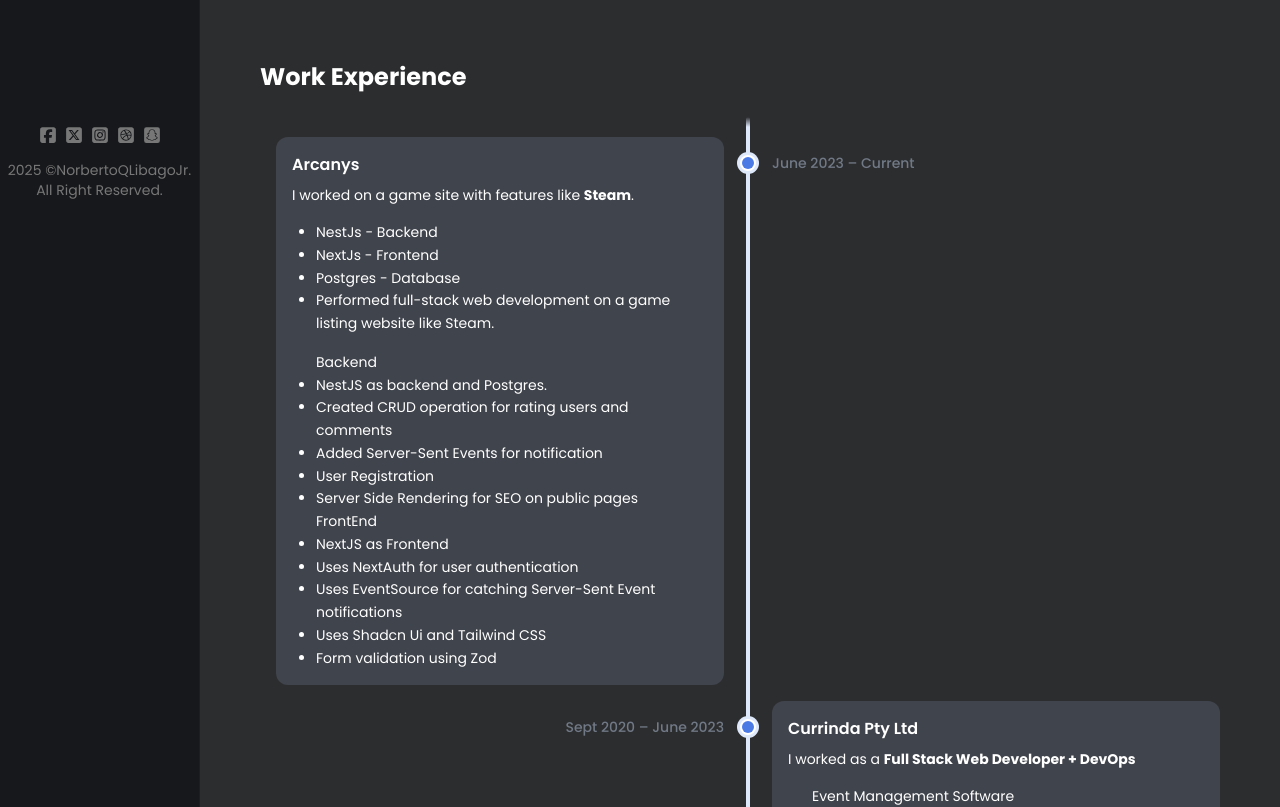
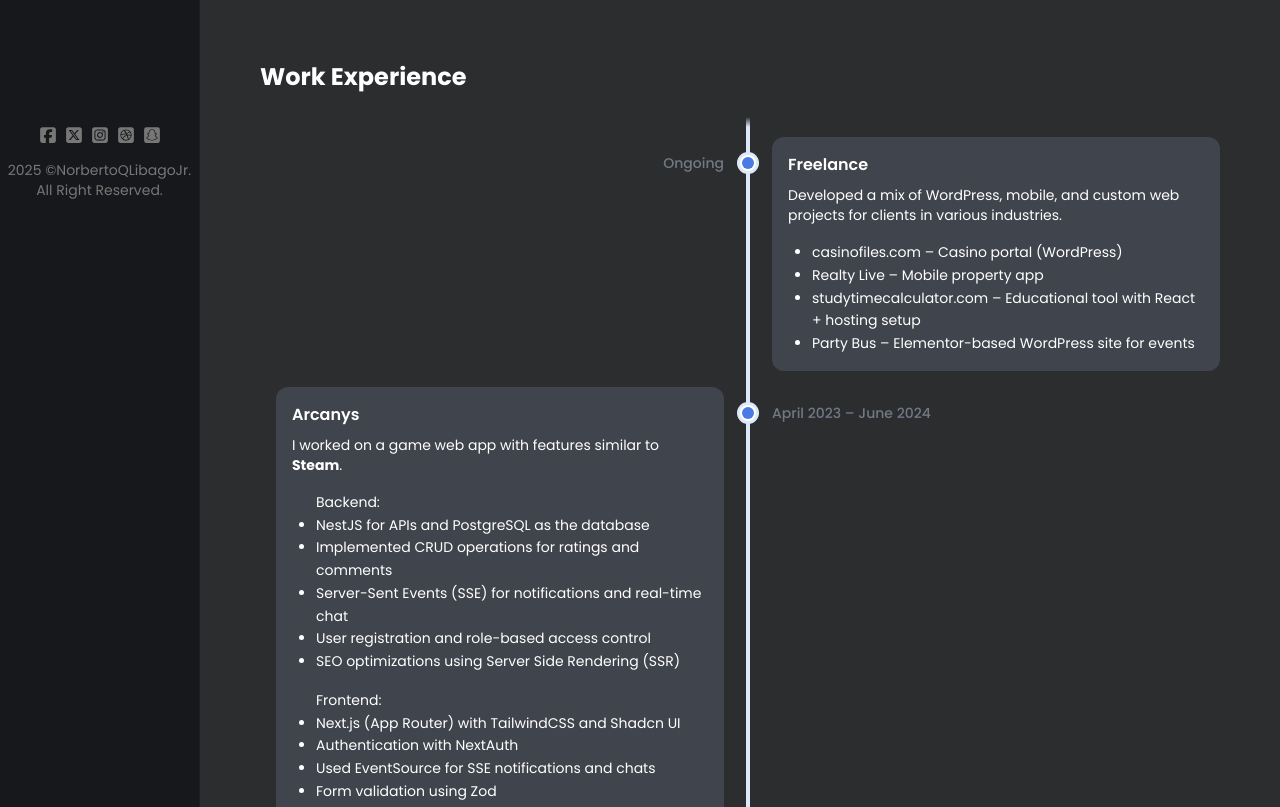
Before and after one commit to juntals01/aboutme, a Next.js app: page /resume in a window 1280 px wide. Shown: the part 460-1267 px from the top of the page. Built offline with nearby package versions, Linux system fonts and the light colour scheme.

Commit message:
fix: resume timeline - adds current work history

```diff
--- a/src/app/resume/page.tsx
+++ b/src/app/resume/page.tsx
@@ -161,7 +161,50 @@ const AboutPage = async () => {
 
             {/* Timeline */}
             <ul className='relative space-y-4 pl-10 md:pl-12 lg:pl-0'>
-              {/* Event */}
+              {/* Freelance Event */}
+              <li className='relative lg:ml-auto lg:w-1/2 lg:pl-6'>
+                <div className='absolute bottom-0 left-0 top-0 mt-5 flex w-10 -translate-x-full justify-center md:w-12 lg:-translate-x-6'>
+                  <div className='size-3 rounded-full bg-blue-500 ring ring-blue-100 ring-opacity-100 ring-offset-2 dark:bg-blue-300 dark:ring-blue-900 dark:ring-offset-gray-900' />
+                </div>
+                <div className='rounded-xl bg-gray-800 p-4 hover:ring hover:ring-gray-100 hover:ring-offset-2 dark:bg-gray-800 dark:ring-offset-gray-900 dark:hover:ring-gray-700'>
+                  <h4 className='mb-2 font-semibold'>Freelance</h4>
+                  <p className='text-sm'>
+                    Developed a mix of WordPress, mobile, and custom web
+                    projects for clients in various industries.
+                  </p>
+                  <ul className='text-sm leading-relaxed list-disc ml-6 mt-4'>
+                    <li>
+                      <a
+                        href='https://casinofiles.com/'
+                        target='_blank'
+                        rel='noopener noreferrer'
+                      >
+                        casinofiles.com
+                      </a>{' '}
+                      – Casino portal (WordPress)
+                    </li>
+                    <li>Realty Live – Mobile property app</li>
+                    <li>
+                      <a
+                        href='https://studytimecalculator.com/'
+                        target='_blank'
+                        rel='noopener noreferrer'
+                      >
+                        studytimecalculator.com
+                      </a>{' '}
+                      – Educational tool with React + hosting setup
+                    </li>
+                    <li>
+                      Party Bus – Elementor-based WordPress site for events
+                    </li>
+                  </ul>
+                </div>
+                <div className='px-4 py-2 lg:absolute lg:bottom-0 lg:left-0 lg:top-0 lg:mt-4 lg:flex lg:w-80 lg:-translate-x-full lg:flex-col lg:py-0 lg:pl-0 lg:pr-6 lg:text-right'>
+                  <p className='text-sm font-medium text-gray-500'>Ongoing</p>
+                </div>
+              </li>
+
+              {/* Arcanys Event */}
               <li className='relative lg:mr-auto lg:w-1/2 lg:pr-6'>
                 <div className='absolute bottom-0 left-0 top-0 mt-5 flex w-10 -translate-x-full justify-center md:w-12 lg:left-auto lg:right-0 lg:translate-x-6'>
                   <div className='size-3 rounded-full bg-blue-500 ring ring-blue-100 ring-opacity-100 ring-offset-2 dark:bg-blue-300 dark:ring-blue-900 dark:ring-offset-gray-900' />
@@ -169,44 +212,36 @@ const AboutPage = async () => {
                 <div className='rounded-xl bg-gray-800 p-4 hover:ring hover:ring-gray-100 hover:ring-offset-2 dark:bg-gray-800 dark:ring-offset-gray-900 dark:hover:ring-gray-700'>
                   <h4 className='mb-2 font-semibold'>Arcanys</h4>
                   <p className='text-sm'>
-                    I worked on a game site with features like <b>Steam</b>.
+                    I worked on a game web app with features similar to{' '}
+                    <b>Steam</b>.
                   </p>
                   <ul className='text-sm leading-relaxed list-disc ml-6 mt-4'>
-                    <li>NestJs - Backend</li>
-                    <li>NextJs - Frontend</li>
-                    <li>Postgres - Database</li>
+                    Backend:
+                    <li>NestJS for APIs and PostgreSQL as the database</li>
                     <li>
-                      Performed full-stack web development on a game listing
-                      website like Steam.
+                      Implemented CRUD operations for ratings and comments
                     </li>
+                    <li>
+                      Server-Sent Events (SSE) for notifications and real-time
+                      chat
+                    </li>
+                    <li>User registration and role-based access control</li>
+                    <li>SEO optimizations using Server Side Rendering (SSR)</li>
                   </ul>
                   <ul className='text-sm leading-relaxed list-disc ml-6 mt-4'>
-                    Backend
-                    <li>NestJS as backend and Postgres.</li>
-                    <li>
-                      Created CRUD operation for rating users and comments
-                    </li>
-                    <li>Added Server-Sent Events for notification</li>
-                    <li>User Registration</li>
-                    <li>Server Side Rendering for SEO on public pages</li>
-                    FrontEnd
-                    <li>NextJS as Frontend</li>
-                    <li>Uses NextAuth for user authentication</li>
-                    <li>
-                      Uses EventSource for catching Server-Sent Event
-                      notifications
-                    </li>
-                    <li>Uses Shadcn Ui and Tailwind CSS</li>
+                    Frontend:
+                    <li>Next.js (App Router) with TailwindCSS and Shadcn UI</li>
+                    <li>Authentication with NextAuth</li>
+                    <li>Used EventSource for SSE notifications and chats</li>
                     <li>Form validation using Zod</li>
                   </ul>
                 </div>
                 <div className='px-4 py-2 lg:absolute lg:bottom-0 lg:right-0 lg:top-0 lg:mt-4 lg:flex lg:w-80 lg:translate-x-full lg:flex-col lg:py-0 lg:pl-6 lg:pr-0'>
                   <p className='text-sm font-medium text-gray-500'>
-                    June 2023 – Current
+                    April 2023 – June 2024
                   </p>
                 </div>
               </li>
-              {/* END Event */}
 
               {/* Event */}
               <li className='relative lg:ml-auto lg:w-1/2 lg:pl-6'>
```
Also changed, not shown: 2 other files (tests, documents, lock files or other folders).
